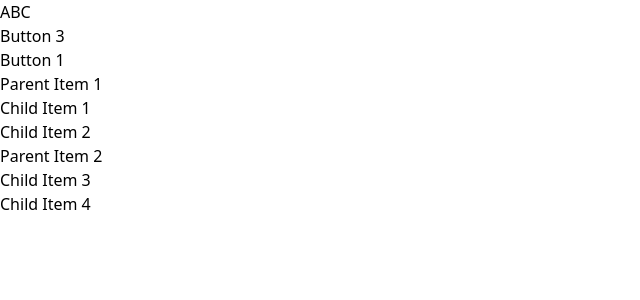
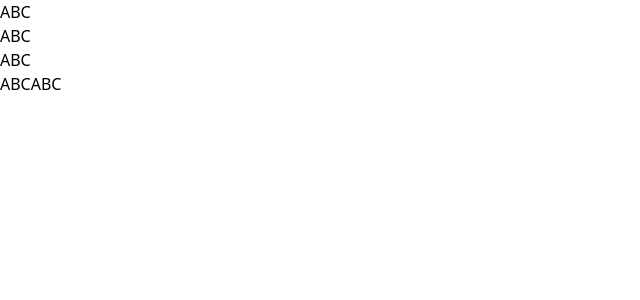
Before and after one commit to test-party/guinea-pig-next, a Next.js app: page /aria-invalid-attribute in a window 1280 px wide. Shown: the top 300 px of the page, without its empty margins (0-640 px from the left). Built offline with nearby package versions, Linux system fonts and the light colour scheme.

Commit message:
Update page.tsx

```diff
--- a/src/app/aria-invalid-attribute/page.tsx
+++ b/src/app/aria-invalid-attribute/page.tsx
@@ -7,31 +7,20 @@ export default function Page() {
             </div>
 
             <div>
-                <button>Button 3</button>
+                <p aria-checked="true">ABC</p>
+                <p aria-checked="true">ABC</p>
+
+
             </div>
 
             <div>
-                <div role="tablist">
-                    <button>Button 1</button>
-                </div>
+                <button aria-expanded="true">ABC</button>
+                <button aria-expanded="false">ABC</button>
+
             </div>
 
-            <div>
-                <div role="tree">
-                    <div role="treeitem" aria-expanded="true">Parent Item 1
-                        <div role="group">
-                            <div role="treeitem">Child Item 1</div>
-                            <div role="treeitem">Child Item 2</div>
-                        </div>
-                    </div>
-                    <div role="treeitem" aria-expanded="true">Parent Item 2
-                        <div role="group">
-                            <div role="treeitem">Child Item 3</div>
-                            <div role="treeitem">Child Item 4</div>
-                        </div>
-                    </div>
-                </div>
-            </div>
+            <input type="text" aria-pressed="true" />
+            <input type="text" aria-pressed="true" />
         </div>
     );
 }
```
